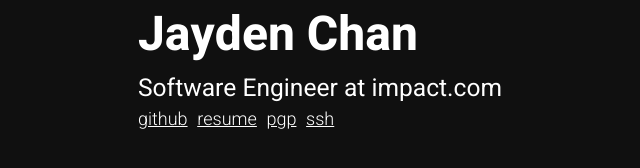
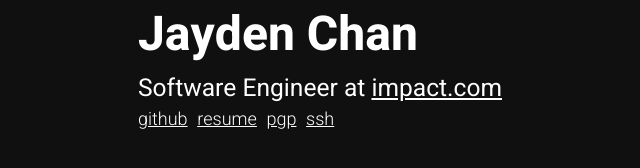
Before and after one commit to jayden-chan/website, a plain HTML site: page index.html in a window 1280 px wide. Shown: the part 334-502 px from the top of the page, 320-960 px from the left. Drawn offline with Linux system fonts and the light colour scheme.

```diff
--- a/index.html
+++ b/index.html
@@ -20,7 +20,10 @@
       <div class="center full">
         <div>
           <h1 class="nametitle">Jayden Chan</h1>
-          <h2 class="nomargin">Software Engineer at impact.com</h2>
+          <h2 class="nomargin">
+            Software Engineer at
+            <a href="https://impact.com" target="_blank">impact.com</a>
+          </h2>
           <a class="homelink" href="https://github.com/jayden-chan">github</a>
           <a class="homelink" href="/resume/">resume</a>
           <a class="homelink" href="/pgp/">pgp</a>
```
